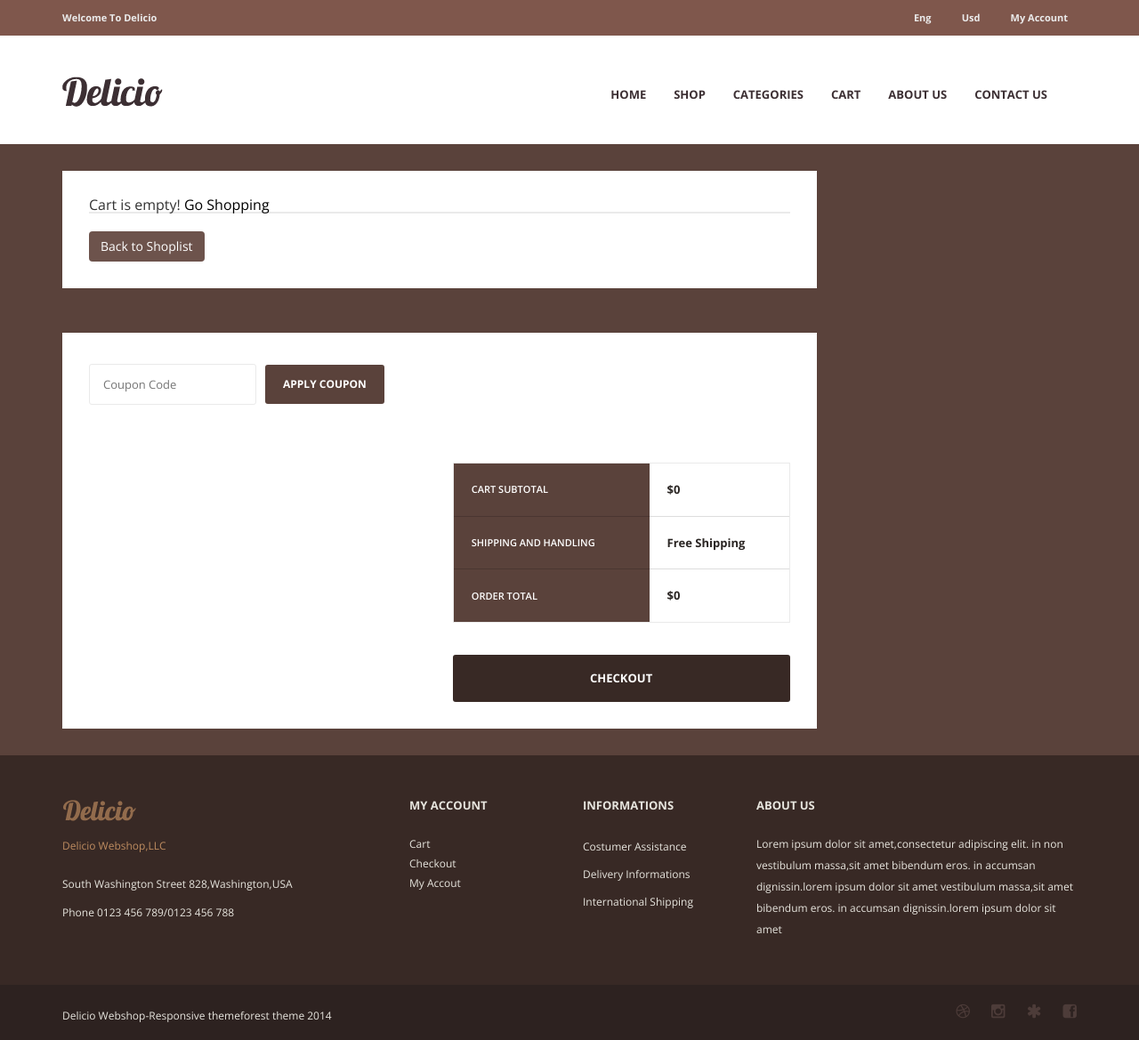
After one commit to SoroushNajafi/shopping_online_2, a Django app: page /cart/ in a window 1280 px wide. The commit adds this page. Shown: the whole page at 89% size. Run offline with Django 4.2, Linux system fonts and the light colour scheme; parts of the project's set-up code (start-up, migrations or seed data) failed here and were passed over; some libraries are stand-ins or nearby versions.

Commit message:
cart app views with add to cart and remove implemented

```diff
--- a/cart/cart.py
+++ b/cart/cart.py
@@ -19,14 +19,16 @@ class Cart:
 
         self.cart = cart
 
-    def add(self, product, quantity=1):
+    def add(self, product, quantity=1, replace_current_quantity=False):
         """
         adding product with specified quantity if it exists
         """
         product_id = str(product.id)
 
         if product_id not in self.cart:
-            self.cart[product_id] = {'quantity': quantity}
+            self.cart[product_id] = {'quantity': 0}
+        if replace_current_quantity:
+            self.cart[product_id]['quantity'] = quantity
         else:
             self.cart[product_id]['quantity'] += quantity
 
@@ -61,6 +63,7 @@ class Cart:
             cart[str(product.id)]['product_obj'] = product
 
         for item in cart.values():
+            item['total_price'] = item['product_obj'].price * item['quantity']
             yield item
 
     def __len__(self):
@@ -78,6 +81,5 @@ class Cart:
 
     def get_total_price(self):
         product_ids = self.cart.keys()
-        products = Product.objects.filter(id__in=product_ids)
 
-        return sum(product.price for product in products)
+        return sum(item['quantity'] * item['product_obj'].price for item in self.cart.values())
--- a/cart/forms.py
+++ b/cart/forms.py
@@ -6,3 +6,4 @@ class AddToCartForm(forms.Form):
     QUANTITY_CHOICES = [(i, str(i)) for i in range(1, 31)]
 
     quantity = forms.TypedChoiceField(choices=QUANTITY_CHOICES, coerce=int)
+    inplace = forms.BooleanField(required=False, widget=forms.HiddenInput)
--- /dev/null
+++ b/cart/templates/cart/cart_detail.html
@@ -0,0 +1,123 @@
+{% extends '_base.html' %}
+{% load i18n %}
+{% load static %}
+
+{% block page_title %}Cart detail{% endblock %}
+
+{% block content %}
+    <div class="container checking-area">
+        <div class="row">
+            <div class="col-md-9 cart-area">
+                <div class="sixteen columns cart-section oflow">
+                    <!-- Cart -->
+                    <table class="table cart-table responsive-table">
+                        {% if cart %}
+                            <tr>
+                                <th>
+                                    Item
+                                </th>
+                                <th>
+                                    Description
+                                </th>
+                                <th>
+                                    Price
+                                </th>
+                                <th>
+                                    Quantity
+                                </th>
+                                <th>
+                                    Total
+                                </th>
+                                <th>
+                                </th>
+                            </tr>
+                        {% else %}
+                            <p>{% trans 'Cart is empty!' %}<a href="{% url 'product_list' %}">
+                               {% trans 'Go Shopping' %}
+                            </a></p>
+                        {% endif %}
+                        {% for item in cart %}
+                            <tr>
+                                <td>
+                                    <img src="{% static 'images/product1-small.jpg' %}" alt=""/>
+                                </td>
+                                <td class="cart-title">
+                                    <a href="{{ item.product_obj.get_absolute_url }}">{{ item.product_obj.title }}</a>
+                                </td>
+                                <td>
+                                    {% translate '$' %}{{ item.product_obj.price }}
+                                </td>
+                                <td>
+                                    <form action='{% url 'cart:add_to_cart' item.product_obj.id %}' method="post">
+                                        {% csrf_token %}
+                                        <div class="quantity buttons_added">
+                                            <input type="number" step="1"
+                                                   min="1"
+                                                   max="30" name="quantity"
+                                                   value="{{ item.quantity }}"
+                                                   title="Qty"
+                                                   class="input-text qty text"
+                                                   size="4" pattern=""
+                                                   inputmode="">
+                                            {{ item.product_update_quantity_form.inplace }}
+                                            <button type="submit" class="btn"
+                                                    style="background-color: #6d534c; color: white">{% translate 'Update' %}</button>
+                                        </div>
+                                    </form>
+                                </td>
+                                <td class="cart-total">
+                                    {% translate '$' %}{{ item.total_price }}
+                                </td>
+                                <td>
+                                    <a href="{% url 'cart:remove_from_cart' item.product_obj.id %}"><p>&#10008;</p></a>
+                                </td>
+                            </tr>
+                        {% endfor %}
+                    </table>
+                    <a style="text-decoration: none" href="{% url 'product_list' %}">
+                        <button class="btn" ,
+                                style="background-color: #6d534c; color: white">{% translate 'Back to Shoplist' %}</button>
+                    </a>
+                </div>
+                <div class="taxat">
+                    <form action="#" method="get" class="apply-coupon">
+                        <input class="search-field" type="text" placeholder="Coupon Code" value="">
+                        <a href="#" class="coupon-btn checkout-btn">Apply Coupon</a>
+                    </form>
+                    <div class="col-md-6 eight columns cart-totals">
+                        <table class="table cart-table test">
+                            <tbody>
+                            <tr>
+                                <th>
+                                    Cart Subtotal
+                                </th>
+                                <td>
+                                    <strong>{% trans '$' %}{{ cart.get_total_price }}</strong>
+                                </td>
+                            </tr>
+                            <tr>
+                                <th>
+                                    Shipping and Handling
+                                </th>
+                                <td>
+                                    Free Shipping
+                                </td>
+                            </tr>
+                            <tr>
+                                <th>
+                                    Order Total
+                                </th>
+                                <td>
+                                    <strong>{% trans '$' %}{{ cart.get_total_price }}</strong>
+                                </td>
+                            </tr>
+                            </tbody>
+                        </table>
+                        <br>
+                        <a href="#" class="calculate-shipping">Checkout</a>
+                    </div>
+                </div>
+            </div>
+        </div>
+    </div>
+{% endblock %}
--- /dev/null
+++ b/cart/urls.py
@@ -0,0 +1,10 @@
+from django.urls import path
+from . import views
+
+app_name = 'cart'
+
+urlpatterns = [
+    path('', views.cart_detail_view, name='cart_detail'),
+    path('add/<int:product_id>/', views.add_to_cart_view, name='add_to_cart'),
+    path('remove/<int:product_id>/', views.remove_from_cart, name='remove_from_cart'),
+]
--- a/cart/views.py
+++ b/cart/views.py
@@ -1,3 +1,36 @@
-from django.shortcuts import render
+from django.shortcuts import render, get_object_or_404, redirect
 
-# Create your views here.
+from products.models import Product
+from .cart import Cart
+from .forms import AddToCartForm
+
+
+def cart_detail_view(request):
+    cart = Cart(request)
+
+    for item in cart:
+        item['product_update_quantity_form'] = AddToCartForm(initial={'quantity': item['quantity'], 'inplace': True})
+
+    return render(request, 'cart/cart_detail.html', {'cart': cart})
+
+
+def add_to_cart_view(request, product_id):
+    cart = Cart(request)
+
+    product = get_object_or_404(Product, id=product_id)
+    form = AddToCartForm(request.POST)
+
+    if form.is_valid():
+        cleaned_data = form.cleaned_data
+        quantity = cleaned_data['quantity']
+        cart.add(product, quantity, replace_current_quantity=cleaned_data['inplace'])
+
+    return redirect('cart:cart_detail')
+
+
+def remove_from_cart(request, product_id):
+    cart = Cart(request)
+    product = get_object_or_404(Product, id=product_id)
+    cart.remove(product)
+
+    return redirect('cart:cart_detail')
--- a/config/urls.py
+++ b/config/urls.py
@@ -21,5 +21,7 @@ urlpatterns = [
     path('', include('pages.urls')),
     path('accounts/', include('allauth.urls')),
     path('products/', include('products.urls')),
+    path('cart/', include('cart.urls')),
+    #rosetta (i18n)
     path('rosetta/', include('rosetta.urls')),
 ]
--- a/products/templates/products/product_list.html
+++ b/products/templates/products/product_list.html
@@ -11,9 +11,6 @@
             <div class="col-md-10 produti">
                 <h4 style="margin-bottom: 34px">{% trans 'Products' %}</h4>
             </div>
-            <div class="col-md-2 cart">
-                <h4 style="margin-top: 26px"><a href="#">{% translate 'Cart' %} (2 items)</a></h4>
-            </div>
         </div>
     </div>
 </div>
@@ -23,7 +20,6 @@
         <div class="col-md-9 shop-section">
             <div class="row">
                 <div class="col-md-12 latest">
-                    <h4 class="pull-left">latest first</h4>
                     <ul class="pagination-list pull-right">
                         <li><a class="active" href="#">1</a></li>
                         <li><a href="#">2</a></li>
--- a/templates/_base.html
+++ b/templates/_base.html
@@ -77,8 +77,7 @@
                             <li><a href="#">Dropdown</a></li>
                         </ul>
                     </li>
-                    <li><a href="cart.html">Cart</a></li>
-                    {#                    <li><a href="checkout.html">Checkout</a></li>#}
+                    <li><a href="{% url 'cart:cart_detail' %}">Cart</a></li>
 
                     <li><a href="{% url 'aboutus' %}">About us</a></li>
                     <li><a href="contact.html">Contact Us</a></li>
```
Also changed, not shown: products/templates/products/product_detail.html (+8 -8 lines).
